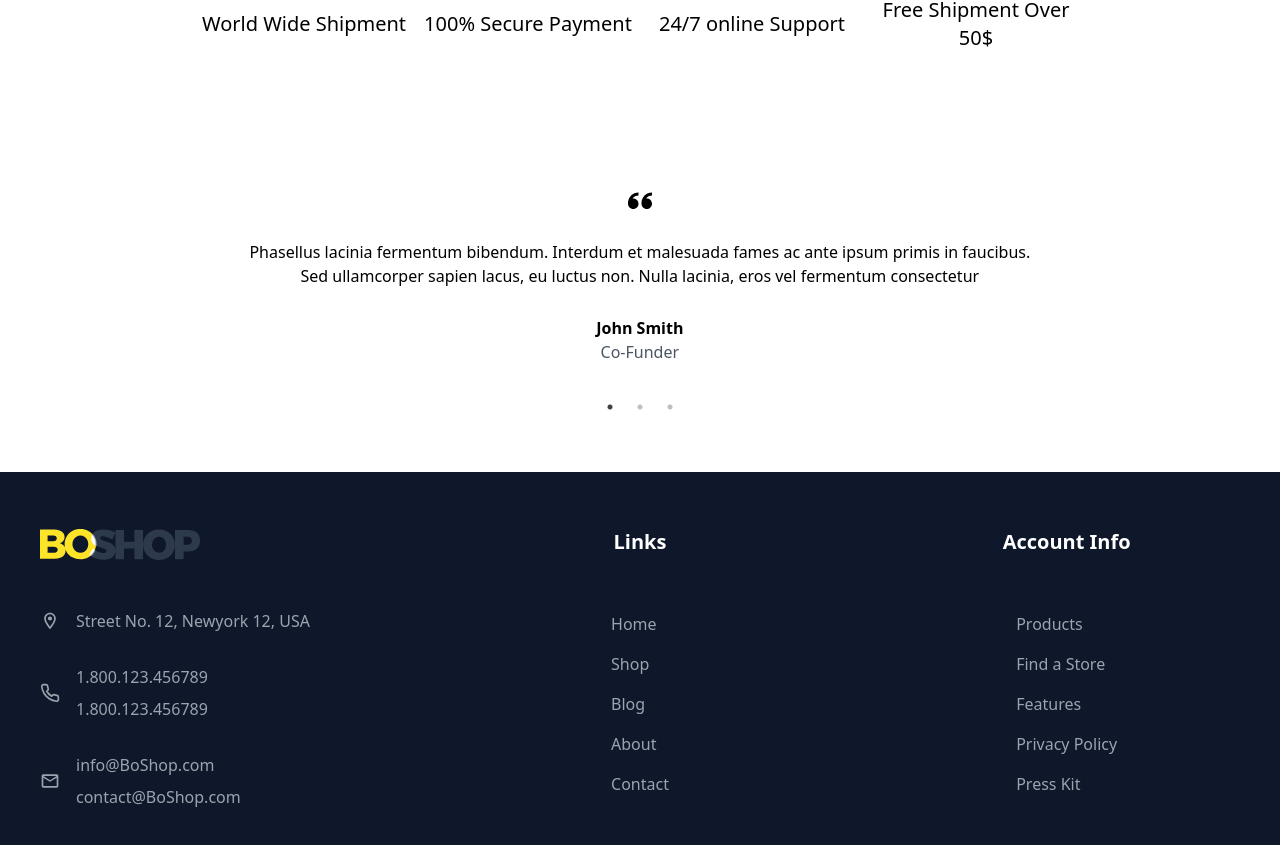
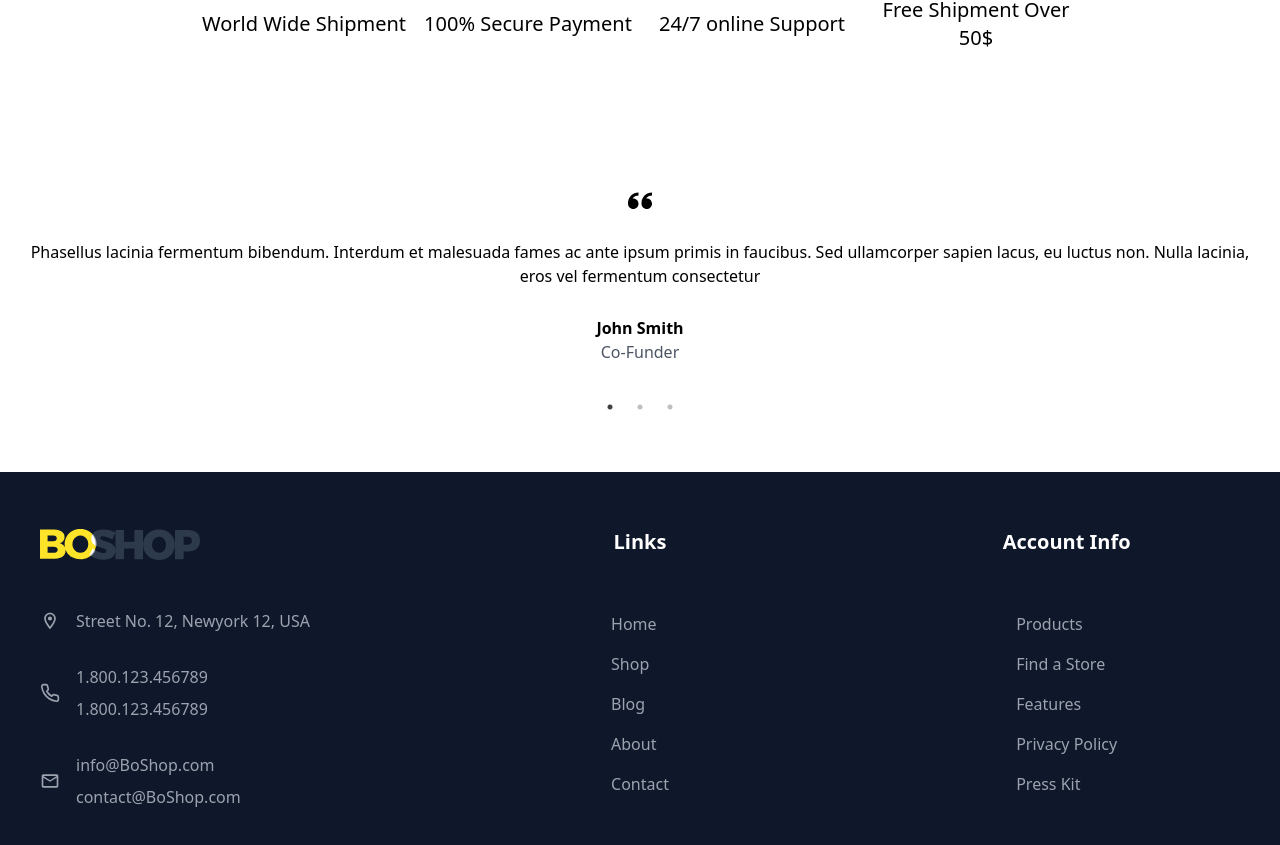
Before and after one commit to ffarhadijs/ecommerce-shop, a React (Create React App) app: page / in a window 1280 px wide. Shown: the part 2310-3155 px from the top of the page. Built offline with nearby package versions, Linux system fonts and the light colour scheme.

Commit message:
updated in styles

```diff
--- a/src/component/quotes/Quotes.js
+++ b/src/component/quotes/Quotes.js
@@ -14,7 +14,7 @@ const Quotes = () => {
   };
 
   return (
-    <div className="flex flex-col pb-20 pt-10 text-center w-2/3 mx-auto">
+    <div className="flex flex-col pb-20 pt-10 text-center w-full px-4 sm:px-0 sm:w-2/3 mx-auto">
       <div className="mx-auto text-2xl ">
         <ImQuotesLeft />
       </div>
```
